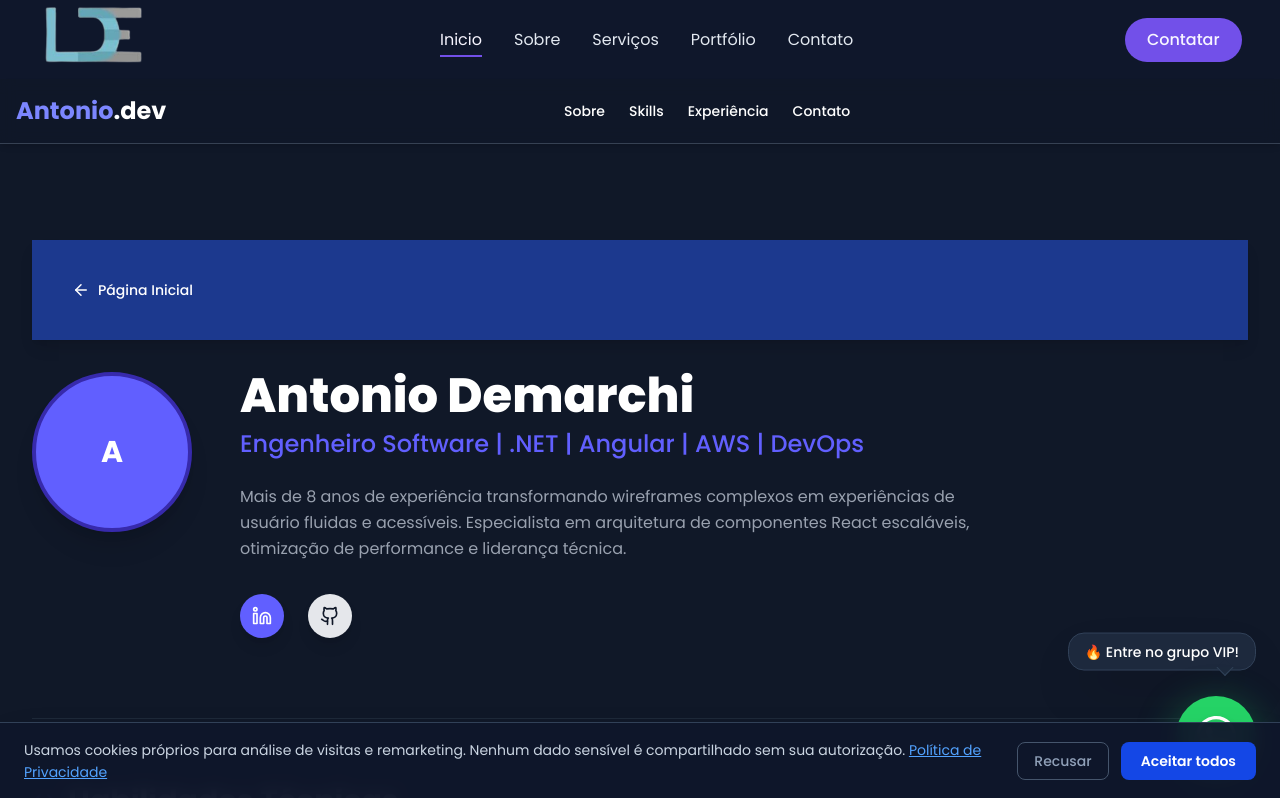
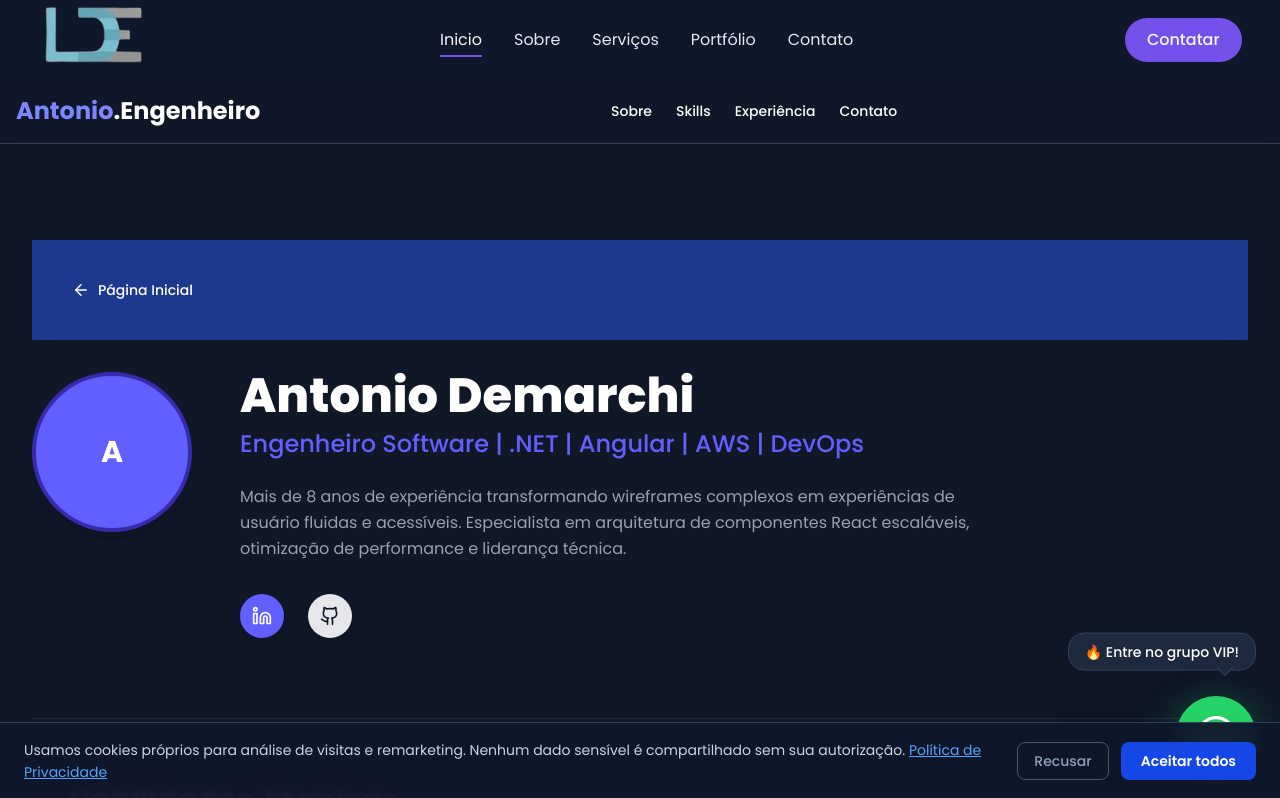
Before and after one commit to DemarchiWorking/portfolio-react-next, a Next.js app: page /home in a window 1280 px wide. Shown: the top 798 px of the page. Built offline with nearby package versions, Linux system fonts and the light colour scheme; no server answers.

Commit message:
feat: Eng
titulo

```diff
--- a/src/app/home/page.tsx
+++ b/src/app/home/page.tsx
@@ -103,7 +103,7 @@
                 transition={{ type: 'spring', stiffness: 120 }}
             >
                 <div className="max-w-7xl mx-auto flex justify-between items-center">
-                    <h1 className="text-2xl font-bold text-indigo-600 dark:text-indigo-400">{PORTFOLIO_DATA.name.split(' ')[0]}<span className="text-gray-900 dark:text-white">.dev</span></h1>
+                    <h1 className="text-2xl font-bold text-indigo-600 dark:text-indigo-400">{PORTFOLIO_DATA.name.split(' ')[0]}<span className="text-gray-900 dark:text-white">.Engenheiro</span></h1>
                     <nav className="hidden md:flex space-x-6 text-sm font-medium">
                         {['Sobre', 'Skills', 'Experiência', 'Contato'].map((item) => (
                             <a key={item} href={`#${item.toLowerCase()}`} className="hover:text-indigo-500 transition-colors">
```
